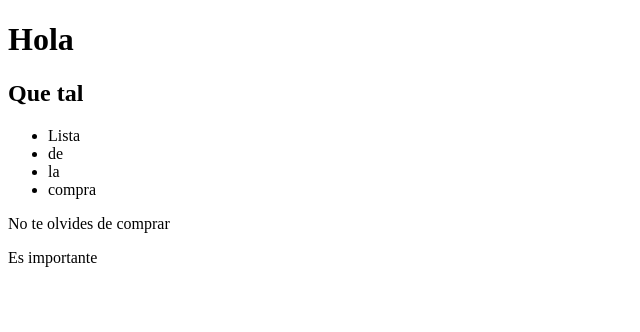
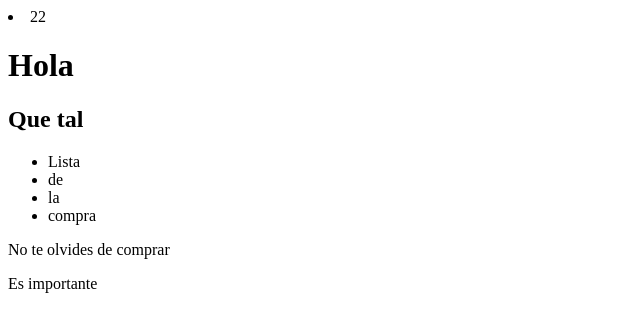
Before and after one commit to edoardogunelli/ejemplo-github, a plain HTML site: page index.html in a window 1280 px wide. Shown: the whole page, without its empty margins (0-640 px from the left). Drawn offline with Linux system fonts and the light colour scheme.

Commit message:
Primer cambio rama

```diff
--- a/index.html
+++ b/index.html
@@ -9,7 +9,9 @@
 
 <body>
 
-
+<nav>
+    <li>22</li>
+</nav>
     <h1>Hola</h1>
     <h2>Que tal</h2>
     <ul>
```
